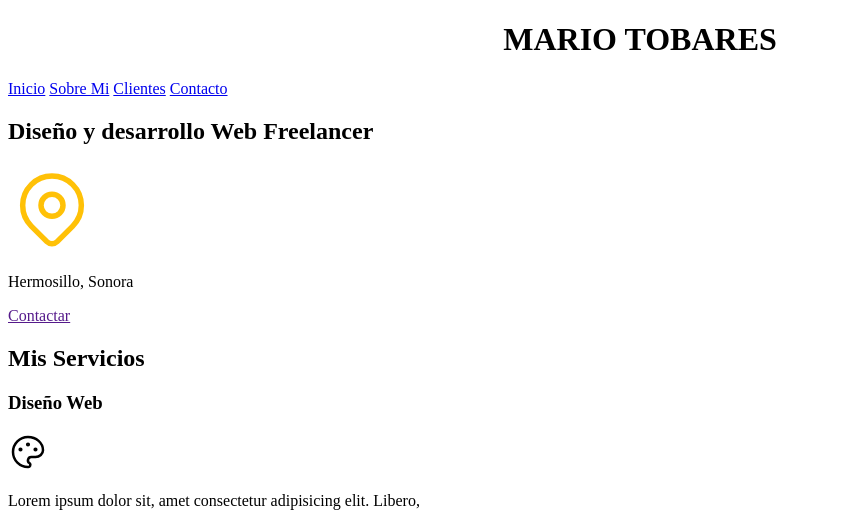
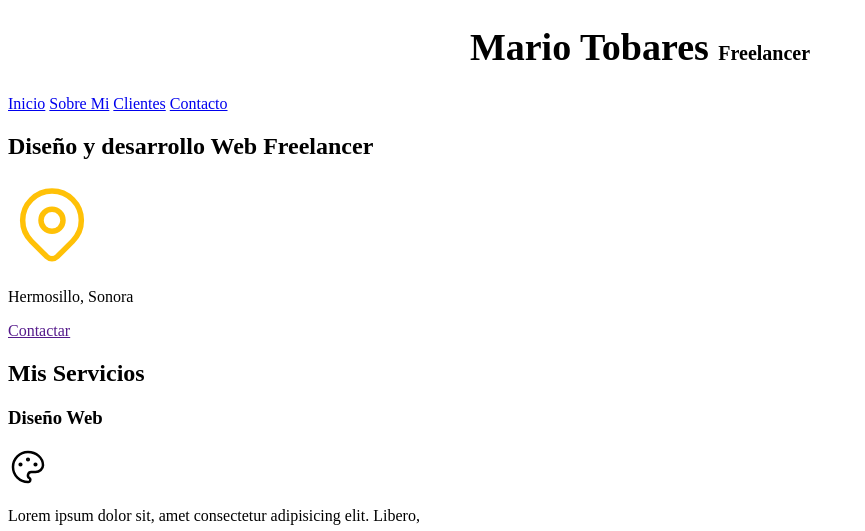
Before and after one commit to MarioTobares/CursoWeb, a plain HTML site: page freelancer_inicio/index.html in a window 1280 px wide. Shown: the top 531 px of the page, without its empty margins (0-865 px from the left). Drawn offline with Linux system fonts and the light colour scheme.

Commit message:
Se creo style.css

```diff
--- /dev/null
+++ b/freelancer_inicio/css/styles.css
@@ -0,0 +1,14 @@
+html{
+    font-size: 62.5%;
+}
+body{
+    font-size: 16px;
+}
+.titulo{
+    text-align: center;
+    font-size: 3.8rem;
+}
+
+.titulo span{
+    font-size: 2rem;
+}
--- a/freelancer_inicio/index.html
+++ b/freelancer_inicio/index.html
@@ -5,18 +5,12 @@
     <meta http-equiv="X-UA-Compatible" content="IE=edge">
     <meta name="viewport" content="width=device-width, initial-scale=1.0">
     <title>Document</title>
-    <style>
-        h1{
-            text-align: center;
-            color: black;
-            text-transform: uppercase;
-        }
-
-    </style>
+    <link rel="preload" href="ss/styles.css" as="style">
+    <link rel="stylesheet" href="css/styles.css" rel="stylesheet">
 </head>
 <body>
     <header>
-        <h1>Mario Tobares</h1>
+        <h1 class="titulo">Mario Tobares <span>Freelancer</span></h1>
     </header>
 
     <nav>
```
Also changed, not shown: freelancer_inicio/nosotros.html (+2 -8 lines).
